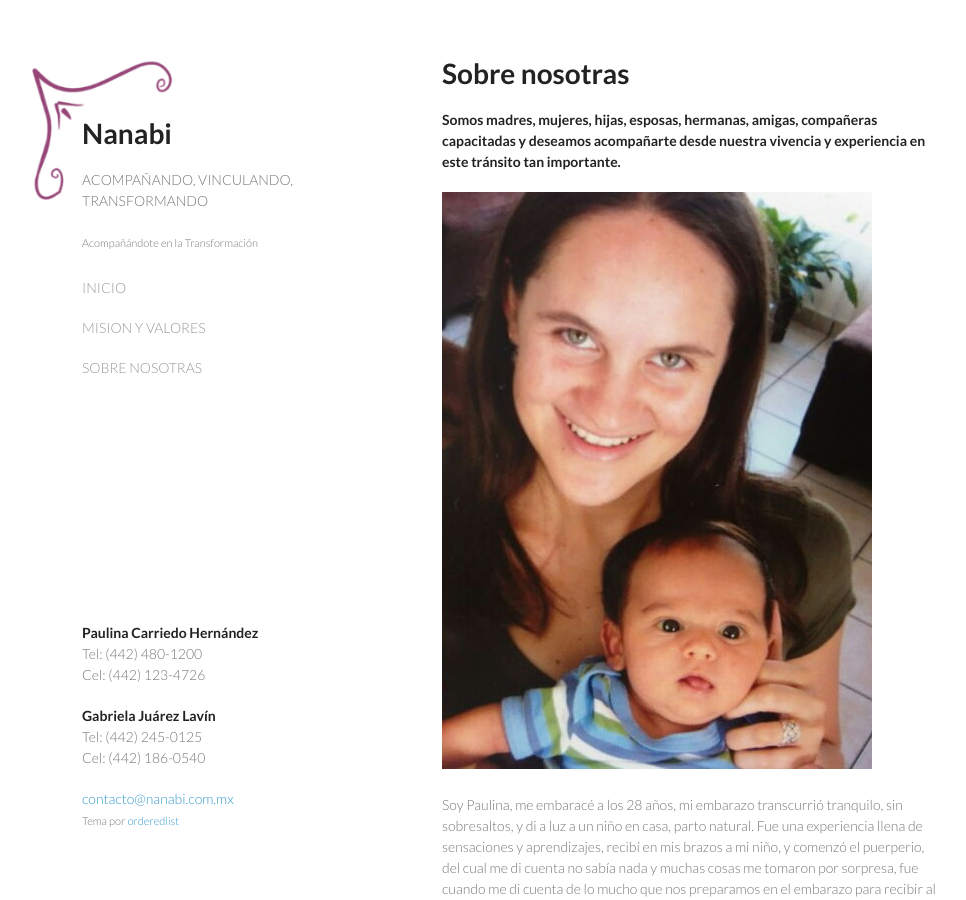
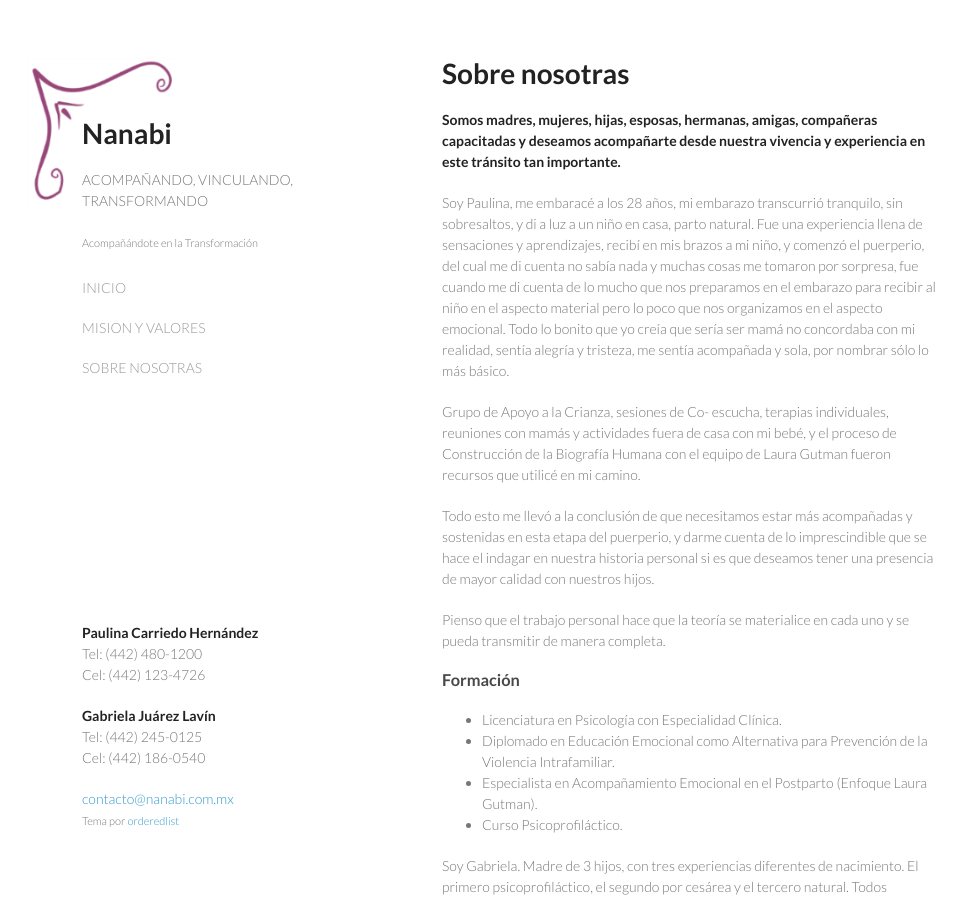
Before and after one commit to fcarriedo/nanabi, a Jekyll site: the page built from quienes-somos.md, in a window 1280 px wide and 900 px high. Shown: the whole window, without its empty margins (128-1094 px from the left). Built offline with Jekyll 4.4.1, drawn with Linux system fonts in a browser that asks for light colours; Markdown is read by kramdown in place of the engine named in the settings.

Commit message:
Quité imágenes

```diff
--- a/quienes-somos.md
+++ b/quienes-somos.md
@@ -16,9 +16,6 @@ layout: default
 
 
 
-
-
-![mi imagen](assets/images/Pau.jpg)
 
 
 
```
Also changed, not shown: other parts of quienes-somos.md (+7 -1 lines).
